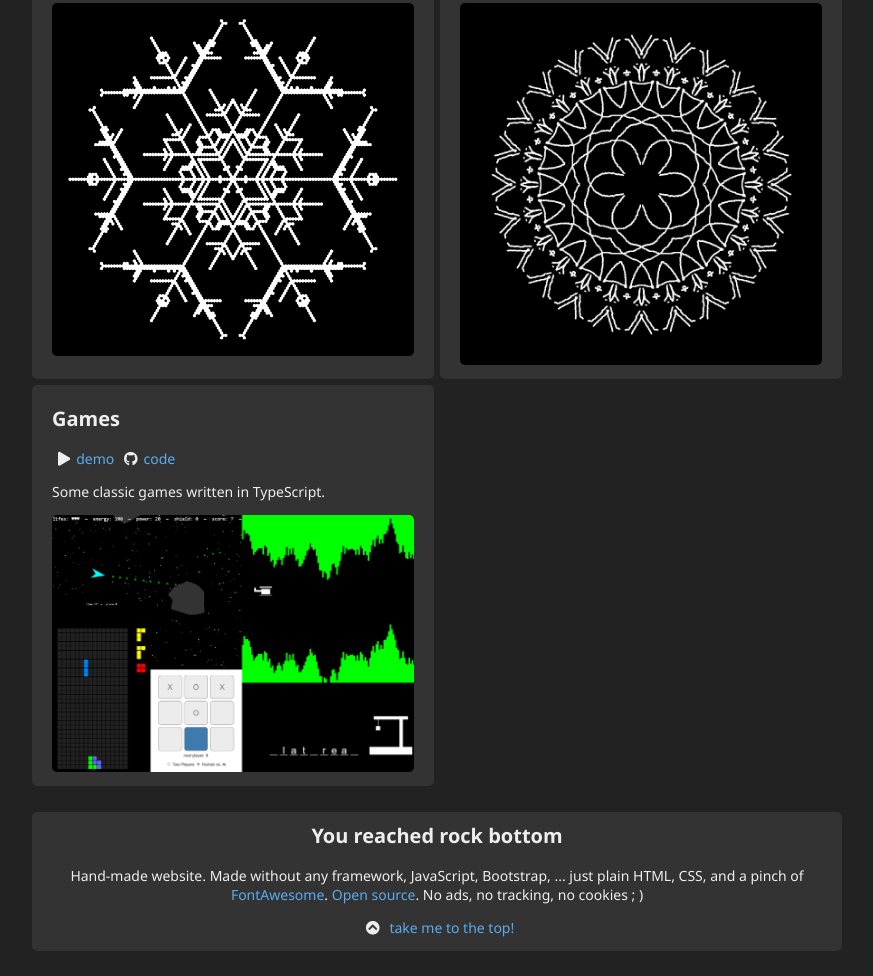
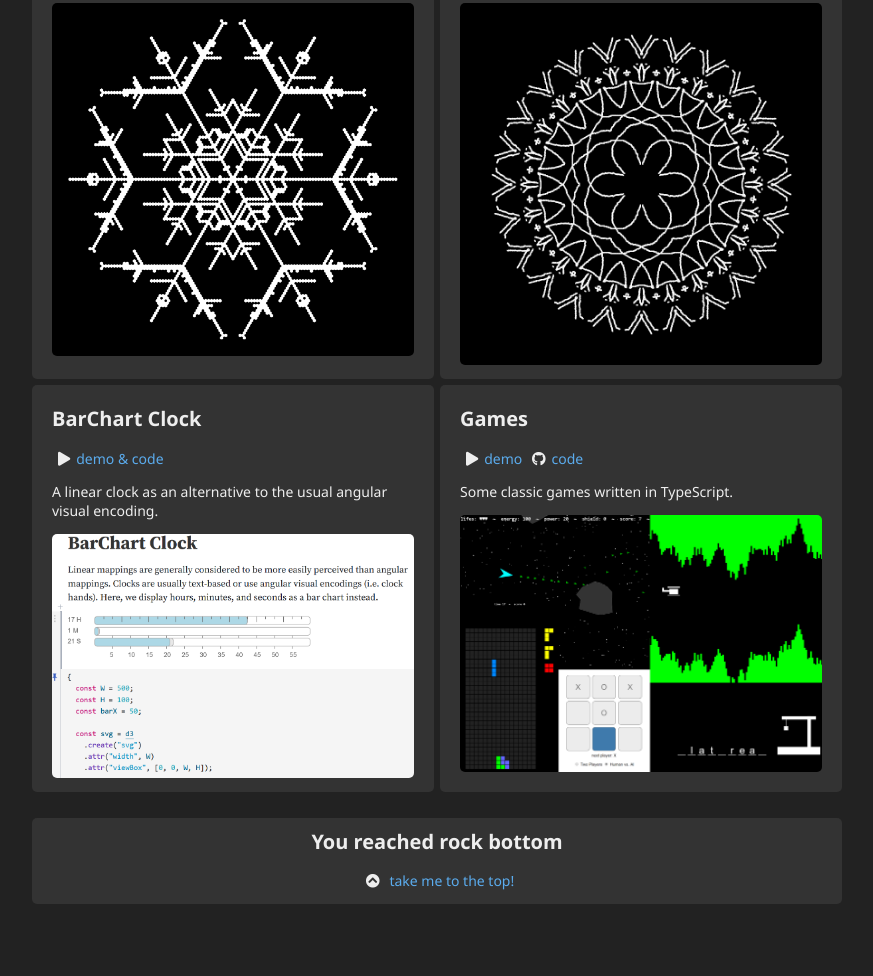
Before and after one commit to fheyen/fheyen.github.io, a plain HTML site: page index.html in a window 1280 px wide. Shown: the part 3121-4097 px from the top of the page, without its empty margins (293-1166 px from the left). After the commit the page ends 4050 px from the top, so only its background shows below. Drawn offline with Linux system fonts and the light colour scheme.

Commit message:
added barchart clock

```diff
--- a/index.html
+++ b/index.html
@@ -321,6 +321,21 @@
             </section>
 
             <section>
+                <h2>BarChart Clock</h2>
+                <p>
+                    <a href='https://observablehq.com/@fheyen/barchart-clock'>
+                        <i class="fas fa-play"></i>demo & code
+                    </a>
+                </p>
+                <p>
+                    A linear clock as an alternative to the usual angular visual encoding.
+                </p>
+                <a href='https://observablehq.com/@fheyen/barchart-clock'>
+                    <img src="./files/projects/barchartclock.png" width="100%">
+                </a>
+            </section>
+
+            <section>
                 <h2>Games</h2>
                 <p>
                     <a href='https://fheyen.github.io/jsGames/'>
@@ -341,14 +356,6 @@
             <section class="heading">
                 <h2>You reached rock bottom</h2>
                 <p>
-                    Hand-made website. Made without any framework, JavaScript, Bootstrap, ... just plain HTML, CSS, and
-                    a
-                    pinch
-                    of <a href="https://fontawesome.com/">FontAwesome</a>. <a
-                        href="https://github.com/fheyen/fheyen.github.io">Open source</a>. No ads, no tracking, no
-                    cookies ; )
-                </p>
-                <p>
                     <a href="#top"><i class="fas fa-chevron-circle-up"></i> take me to the top!</a>
                 </p>
             </section>
```
Also changed, not shown: files/projects/barchartclock.png (added).
